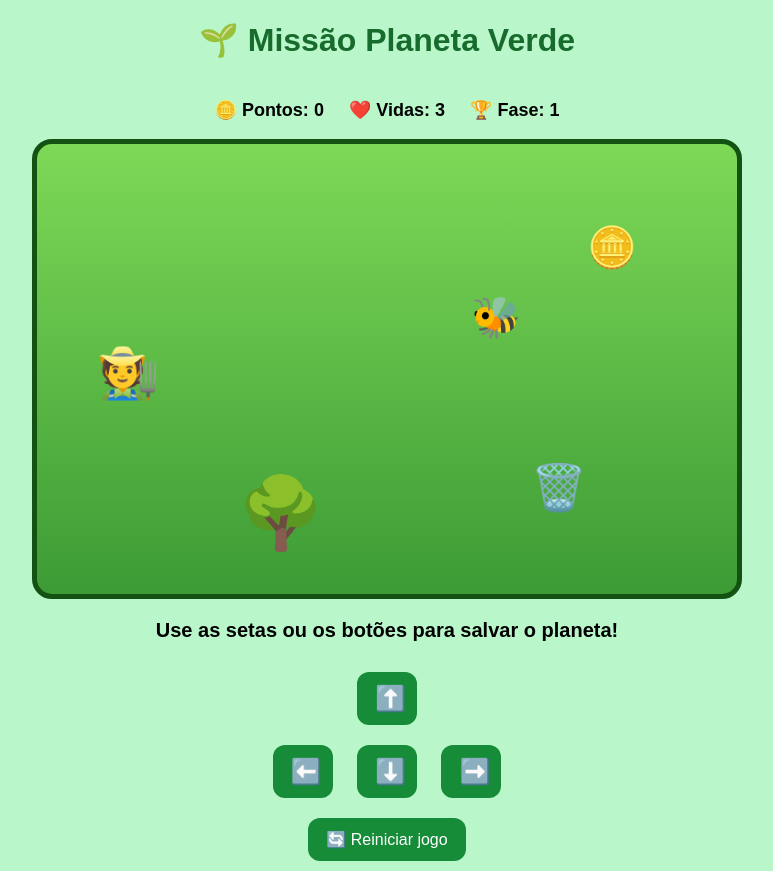
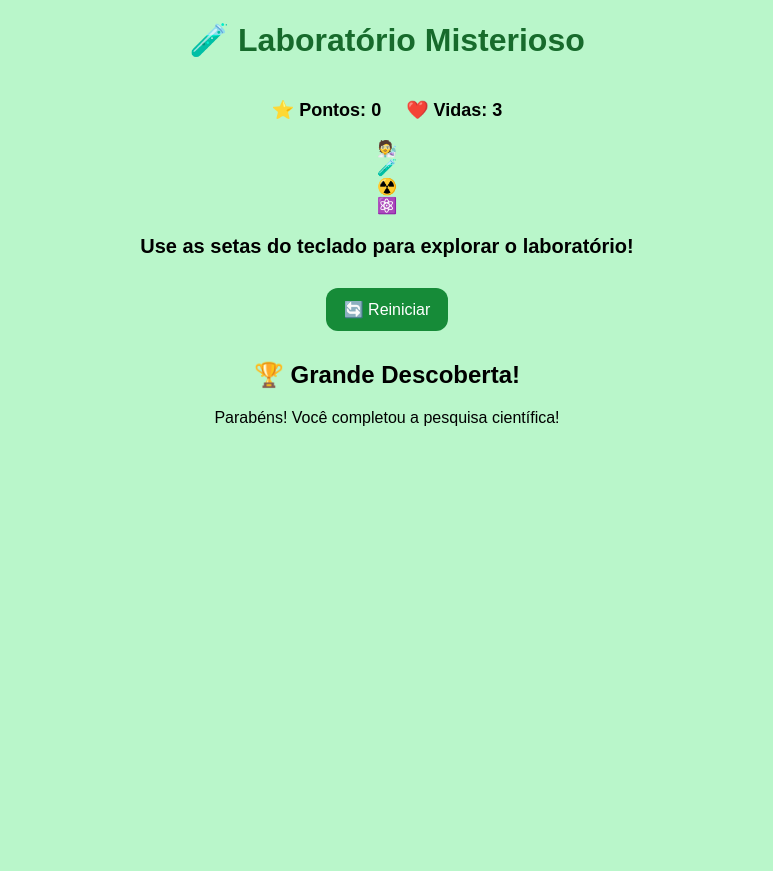
Before and after one commit to anasantosmateus-star/missao-planeta-verde, a plain HTML site: page index.html in a window 1280 px wide. Shown: the whole page, without its empty margins (253-1026 px from the left). After the commit the page ends 800 px from the top, so only its background shows below. Drawn offline with Linux system fonts and the light colour scheme.

Commit message:
Update index.html

```diff
--- a/index.html
+++ b/index.html
@@ -2,93 +2,76 @@
 <html lang="pt-BR">
 
 <head>
+
 <meta charset="UTF-8">
 <meta name="viewport" content="width=device-width, initial-scale=1.0">
 
-<title>🌱 Missão Planeta Verde</title>
+<title>🧪 Laboratório Misterioso</title>
 
 <link rel="stylesheet" href="style.css">
 
 </head>
 
+
 <body>
 
-<h1>🌱 Missão Planeta Verde</h1>
+<h1>🧪 Laboratório Misterioso</h1>
 
 <div class="painel">
 
-<p>🪙 Pontos: <span id="pontos">0</span></p>
+<p>⭐ Pontos: <span id="pontos">0</span></p>
 
 <p>❤️ Vidas: <span id="vidas">3</span></p>
-
-<p>🏆 Fase: <span id="fase">1</span></p>
 
 </div>
 
 
-<div id="jogo">
+<div id="laboratorio">
 
-<div id="arvore">🌳</div>
 
-<div id="abelha">🐝</div>
+<div id="cientista">
+🧑‍🔬
+</div>
 
-<div id="personagem">🧑‍🌾</div>
 
-<div id="moeda">🪙</div>
+<div id="frasco">
+🧪
+</div>
 
-<div id="lixo">🗑️</div>
+
+<div id="perigo">
+☢️
+</div>
+
+
+<div id="atomo">
+⚛️
+</div>
+
 
 </div>
 
 
 <p id="mensagem">
-Use as setas ou os botões para salvar o planeta!
+Use as setas do teclado para explorar o laboratório!
 </p>
 
 
-<div class="controles">
-
-<button onclick="mover('cima')">⬆️</button>
-
-<br>
-
-<button onclick="mover('esquerda')">⬅️</button>
-
-<button onclick="mover('baixo')">⬇️</button>
-
-<button onclick="mover('direita')">➡️</button>
-
-</div>
-
-
 <button onclick="reiniciar()">
-🔄 Reiniciar jogo
+🔄 Reiniciar
 </button>
 
 
-<div id="certificado" class="oculto">
 
-<h2>🏅 Certificado Verde</h2>
+<div id="final" class="escondido">
+
+<h2>🏆 Grande Descoberta!</h2>
 
 <p>
-Parabéns! Você ajudou a proteger o planeta!
-</p>
-
-<p>
-🌎 Pequenas atitudes fazem grandes mudanças.
+Parabéns! Você completou a pesquisa científica!
 </p>
 
 </div>
-
-
-<audio id="somColeta">
-<source src="coleta.mp3">
-</audio>
-
-
-<audio id="somErro">
-<source src="erro.mp3">
-</audio>
 
 
 
```
